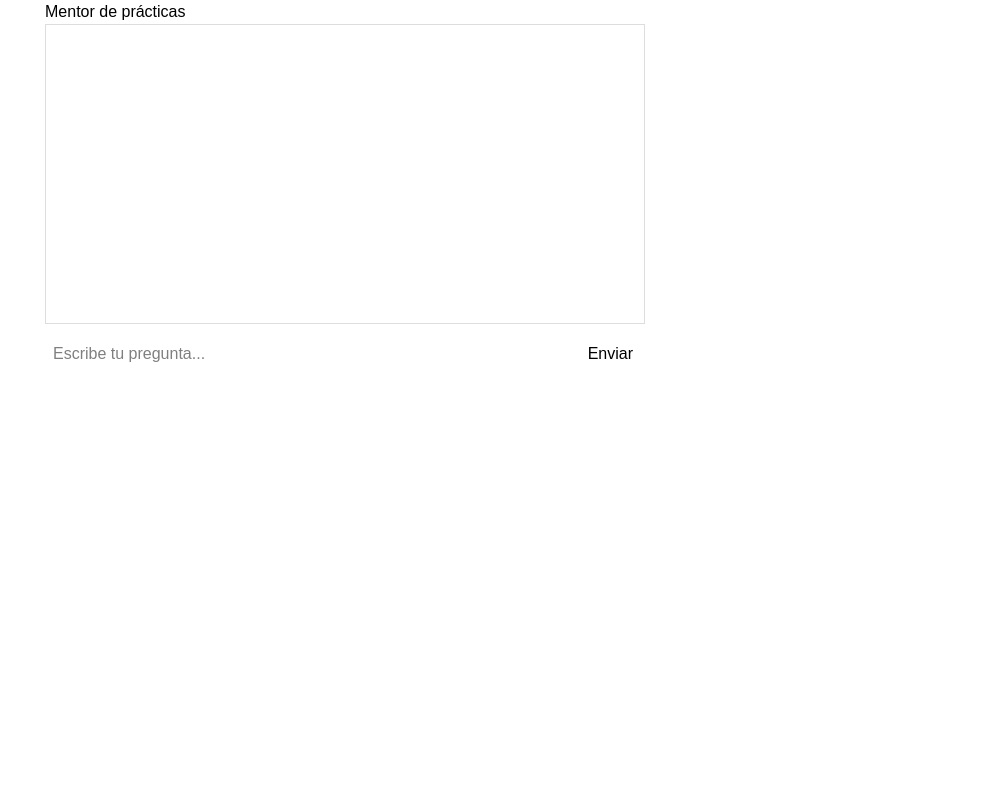
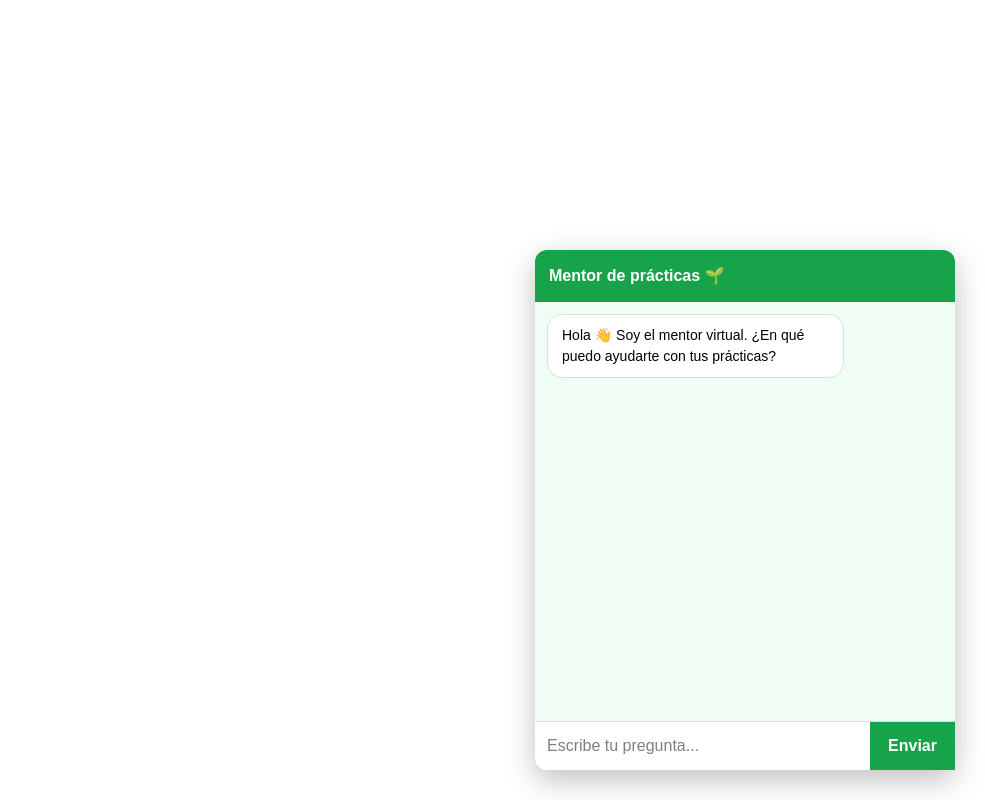
Before and after one commit to dualabalumnado-lgtm/dualab-alumnos, a Vue app in the folder frontend/: page / in a window 1280 px wide. Shown: the whole page, without its empty margins (295-1280 px from the left). Built offline with nearby package versions, Linux system fonts and the light colour scheme.

Commit message:
cambio en css color y tamaño

```diff
--- a/frontend/src/components/MentorChat.vue
+++ b/frontend/src/components/MentorChat.vue
@@ -1,115 +1,180 @@
 <template>
-  <div class="chat-container">
-    <h2>Mentor de prácticas</h2>
 
-    <div class="chat-box">
+  <div class="chat-wrapper">
+
+    <div class="chat-header">
+      Mentor de prácticas 🌱
+
+    </div>
+
+    <div class="chat-box" ref="chatBox">
+
       <div
-        v-for="(msg, index) in messages"
+        v-for="(msg,index) in messages"
         :key="index"
         :class="msg.role === 'Alumno' ? 'msg user' : 'msg bot'"
       >
-        <strong>{{ msg.role }}:</strong> {{ msg.text }}
-      </div>
+        {{ msg.text }}
       </div>
 
-    <div class="input-area">
+    </div>
+
+    <div class="chat-input">
       <input
         v-model="input"
         placeholder="Escribe tu pregunta..."
         @keyup.enter="sendMessage"
       />
-      <button @click="sendMessage">Enviar</button>
+      <button @click="sendMessage">
+        Enviar
+      </button>
     </div>
+
   </div>
+
   </template>
 
   <script setup>
-import { ref } from "vue"
+
+  import { ref, nextTick, onMounted } from "vue"
 
   const input = ref("")
   const messages = ref([])
+  const chatBox = ref(null)
 
-async function sendMessage() {
-
-  if (!input.value) return
+  onMounted(() => {
 
     messages.value.push({
-    role: "Alumno",
-    text: input.value
+      role:"Mentor",
+      text:"Hola 👋 Soy el mentor virtual. ¿En qué puedo ayudarte con tus prácticas?"
+    })
+
+  })
+
+  async function sendMessage(){
+
+    if(!input.value) return
+
+    messages.value.push({
+      role:"Alumno",
+      text:input.value
     })
 
     const question = input.value
-  input.value = ""
+    input.value=""
 
-  try {
+    try{
 
-    const res = await fetch("http://localhost:8000/api/mentor", {
-      method: "POST",
-      headers: {
-        "Content-Type": "application/json"
+      const res = await fetch("http://localhost:8000/api/mentor",{
+        method:"POST",
+        headers:{
+          "Content-Type":"application/json"
         },
-      body: JSON.stringify({
-        message: question
+        body:JSON.stringify({
+          message:question
         })
       })
 
       const data = await res.json()
 
       messages.value.push({
-      role: "Mentor",
-      text: data.choices[0].message.content
+        role:"Mentor",
+        text:data.choices?.[0]?.message?.content || data.message || "Sin respuesta"
       })
 
-  } catch (error) {
+    }catch{
 
       messages.value.push({
-      role: "Mentor",
-      text: "Error al conectar con el mentor."
+        role:"Mentor",
+        text:"El mentor no está disponible ahora."
       })
 
     }
 
+    await nextTick()
+
+    chatBox.value.scrollTop = chatBox.value.scrollHeight
+
   }
+
   </script>
 
   <style>
-.chat-container{
-  max-width:600px;
-  margin:auto;
+
+  .chat-wrapper{
+    position:fixed;
+    bottom:30px;
+    right:30px;
+    width:420px;
+    height:520px;
+    background:white;
+    border-radius:12px;
+    box-shadow:0 10px 30px rgba(0,0,0,0.25);
+    display:flex;
+    flex-direction:column;
     font-family:Arial;
   }
 
+  .chat-header{
+    background:#16a34a;
+    color:white;
+    padding:14px;
+    font-weight:bold;
+    border-radius:12px 12px 0 0;
+  }
+
   .chat-box{
-  border:1px solid #ddd;
-  height:300px;
+    flex:1;
     overflow-y:auto;
-  padding:10px;
-  margin-bottom:10px;
+    padding:12px;
+    background:#f0fdf4;
+    display:flex;
+    flex-direction:column;
   }
 
   .msg{
+    padding:10px 14px;
+    border-radius:15px;
     margin-bottom:10px;
+    max-width:75%;
+    font-size:14px;
   }
 
   .user{
-  text-align:right;
+    background:#16a34a;
+    color:white;
+    align-self:flex-end;
+    margin-left:auto;
   }
 
   .bot{
-  text-align:left;
+    background:white;
+    border:1px solid #ddd;
   }
 
-.input-area{
+  .chat-input{
     display:flex;
-  gap:10px;
+    border-top:1px solid #ddd;
   }
 
-input{
+  .chat-input input{
     flex:1;
-  padding:8px;
+    border:none;
+    padding:12px;
+    outline:none;
   }
 
-button{
-  padding:8px 12px;
+  .chat-input button{
+    border:none;
+    background:#16a34a;
+    color:white;
+    padding:12px 18px;
+    cursor:pointer;
+    font-weight:bold;
   }
+
+  .chat-input button:hover{
+    background:#15803d;
+  }
+
   </style>
```
Lines whose indentation alone changed are shown as unchanged.
